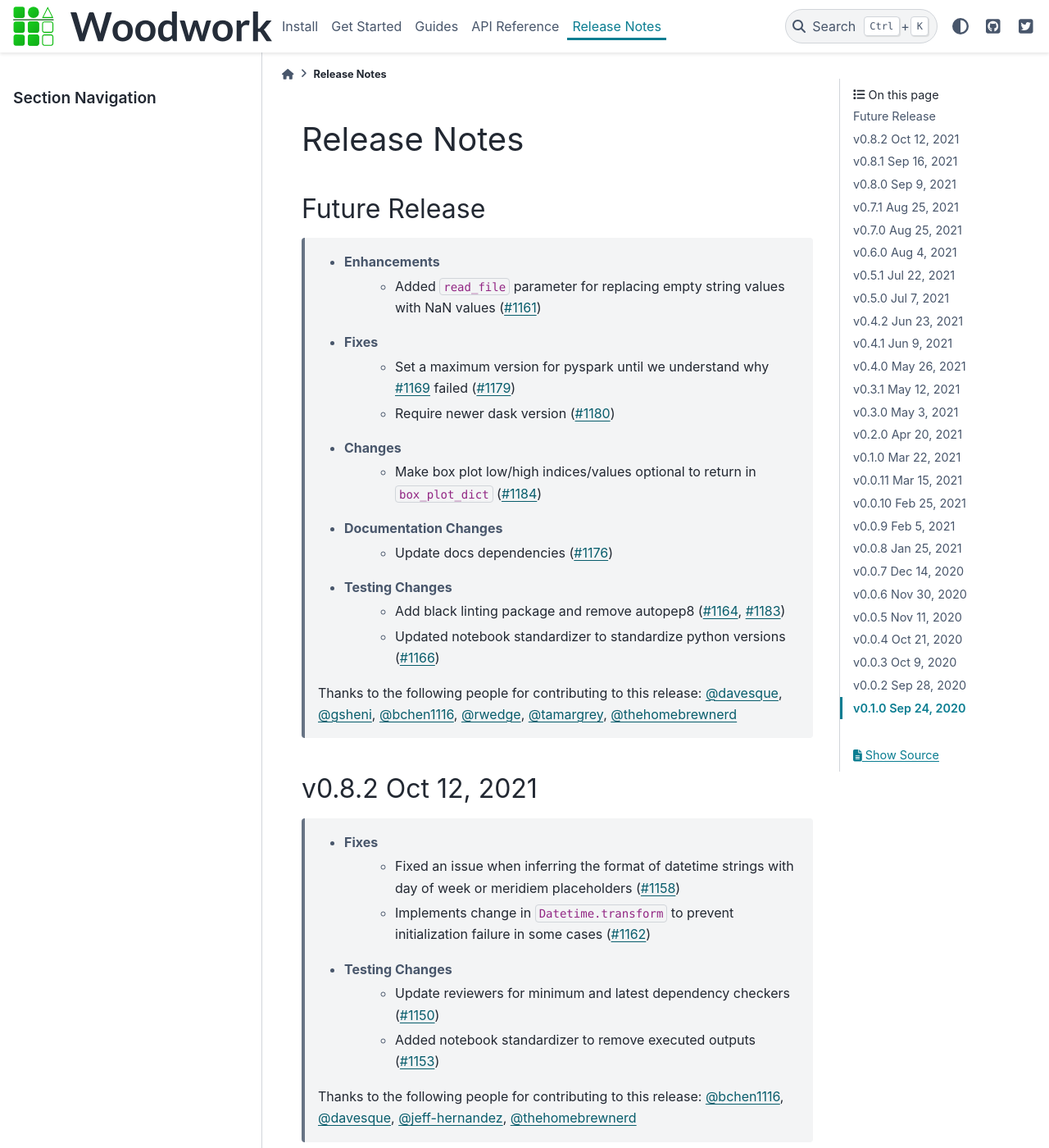
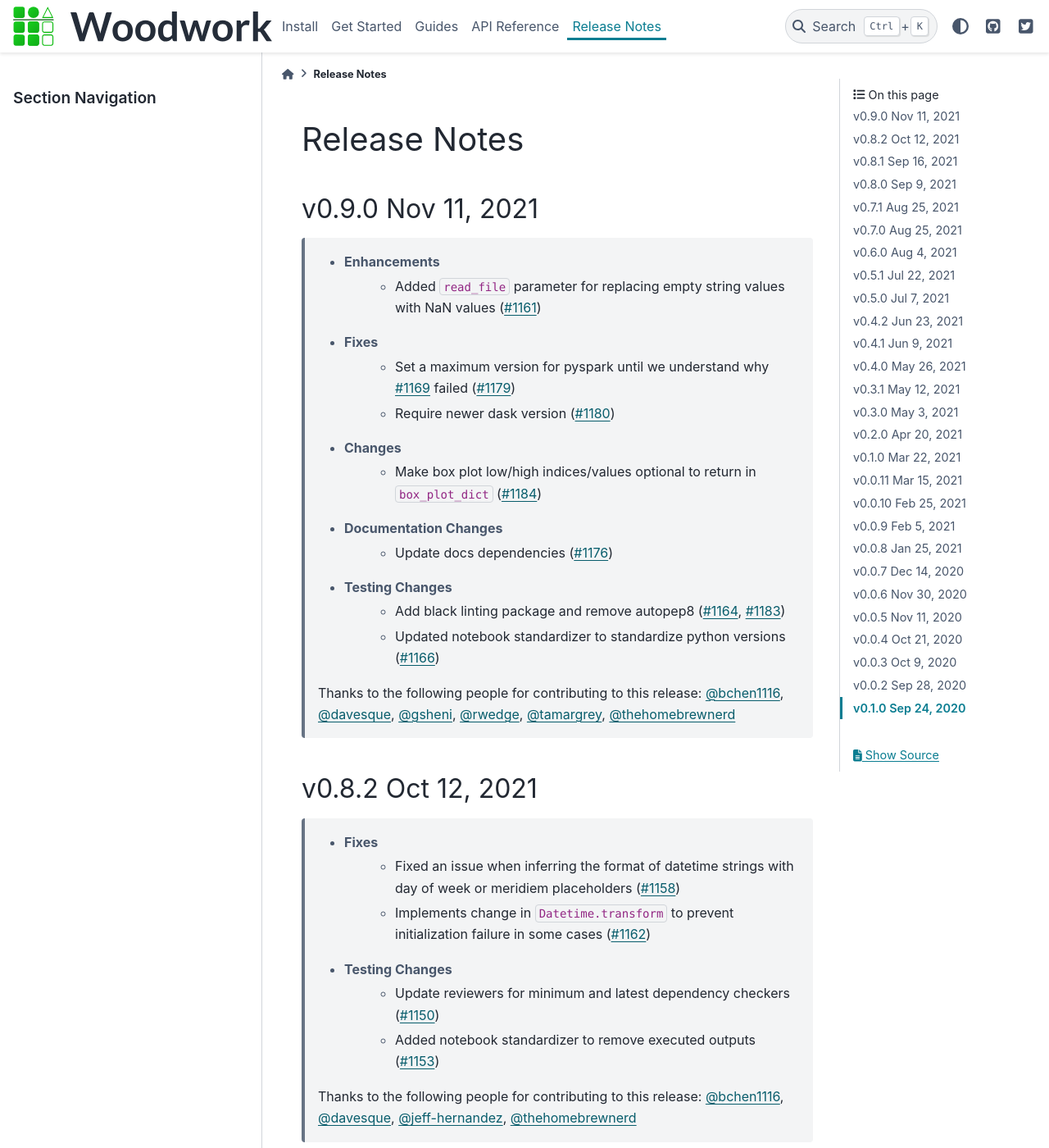
Before and after one commit to alteryx/woodwork, a Sphinx documentation site: the page built from docs/source/release_notes.rst, in a window 1280 px wide and 1400 px high. Shown: the whole window at 82% size. Built offline with Sphinx 7.4.7 and the PyData theme 0.15.4, drawn with Linux system fonts in a browser that asks for light colours; comment, search, counter and statistics services are not loaded.

Commit message:
v0.9.0 (#1190)

```diff
--- a/docs/source/release_notes.rst
+++ b/docs/source/release_notes.rst
@@ -2,8 +2,18 @@
 
 Release Notes
 -------------
-Future Release
-==============
+.. Future Release
+  ==============
+    * Enhancements
+    * Fixes
+    * Changes
+    * Documentation Changes
+    * Testing Changes
+
+.. Thanks to the following people for contributing to this release:
+
+v0.9.0 Nov 11, 2021
+===================
     * Enhancements
         * Added ``read_file`` parameter for replacing empty string values with NaN values (:pr:`1161`)
     * Fixes
@@ -18,7 +28,7 @@ Future Release
         * Updated notebook standardizer to standardize python versions (:pr:`1166`)
 
     Thanks to the following people for contributing to this release:
-    :user:`davesque`, :user:`gsheni`, :user:`bchen1116`, :user:`rwedge`, :user:`tamargrey`, :user:`thehomebrewnerd`
+    :user:`bchen1116`, :user:`davesque`, :user:`gsheni`,  :user:`rwedge`, :user:`tamargrey`, :user:`thehomebrewnerd`
 
 v0.8.2 Oct 12, 2021
 ===================
--- a/setup.py
+++ b/setup.py
@@ -16,7 +16,7 @@ setup(
     author='Alteryx, Inc.',
     author_email='support@featurelabs.com',
     license='BSD 3-clause',
-    version='0.8.2',
+    version='0.9.0',
     description='a two-dimensional data object with labeled axes and typing information',
     url='https://github.com/alteryx/woodwork/',
     classifiers=[
--- a/woodwork/version.py
+++ b/woodwork/version.py
@@ -1 +1 @@
-__version__ = "0.8.2"
+__version__ = "0.9.0"
```
Also changed, not shown: 1 other file.
